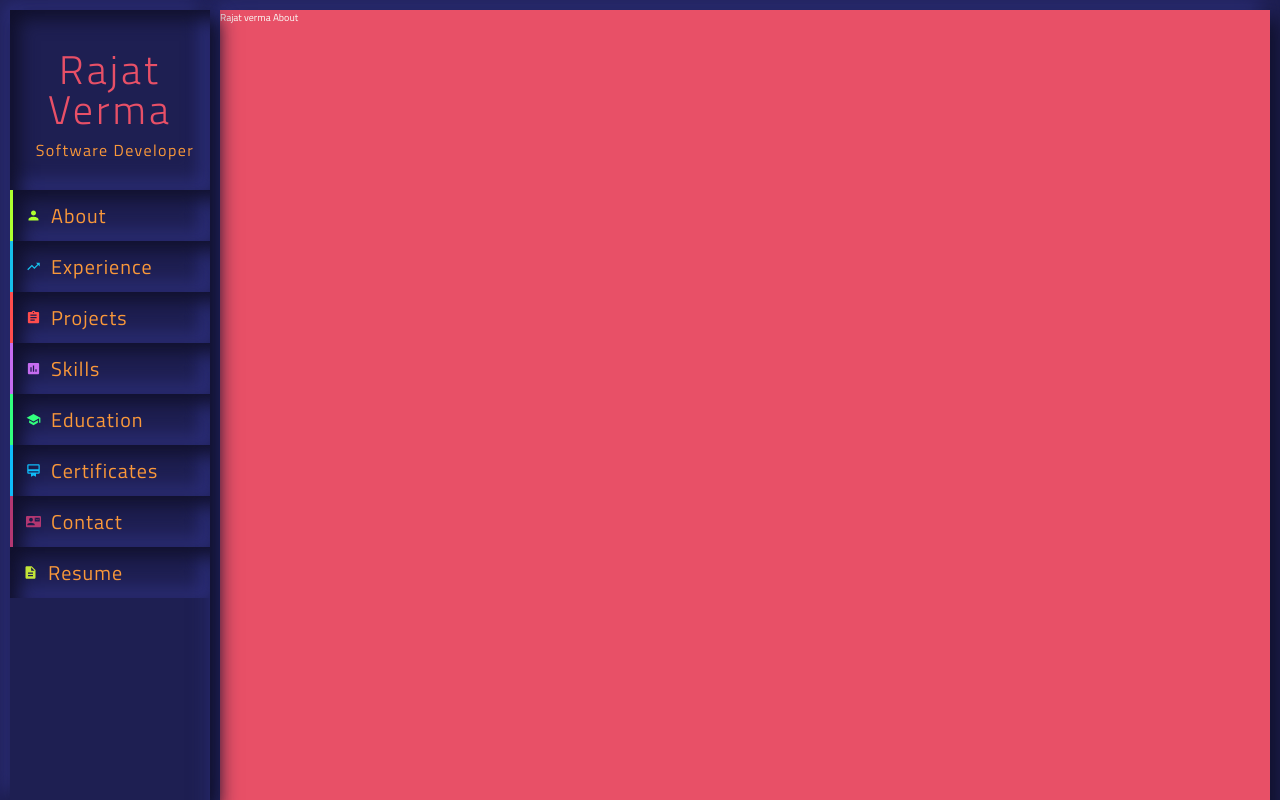
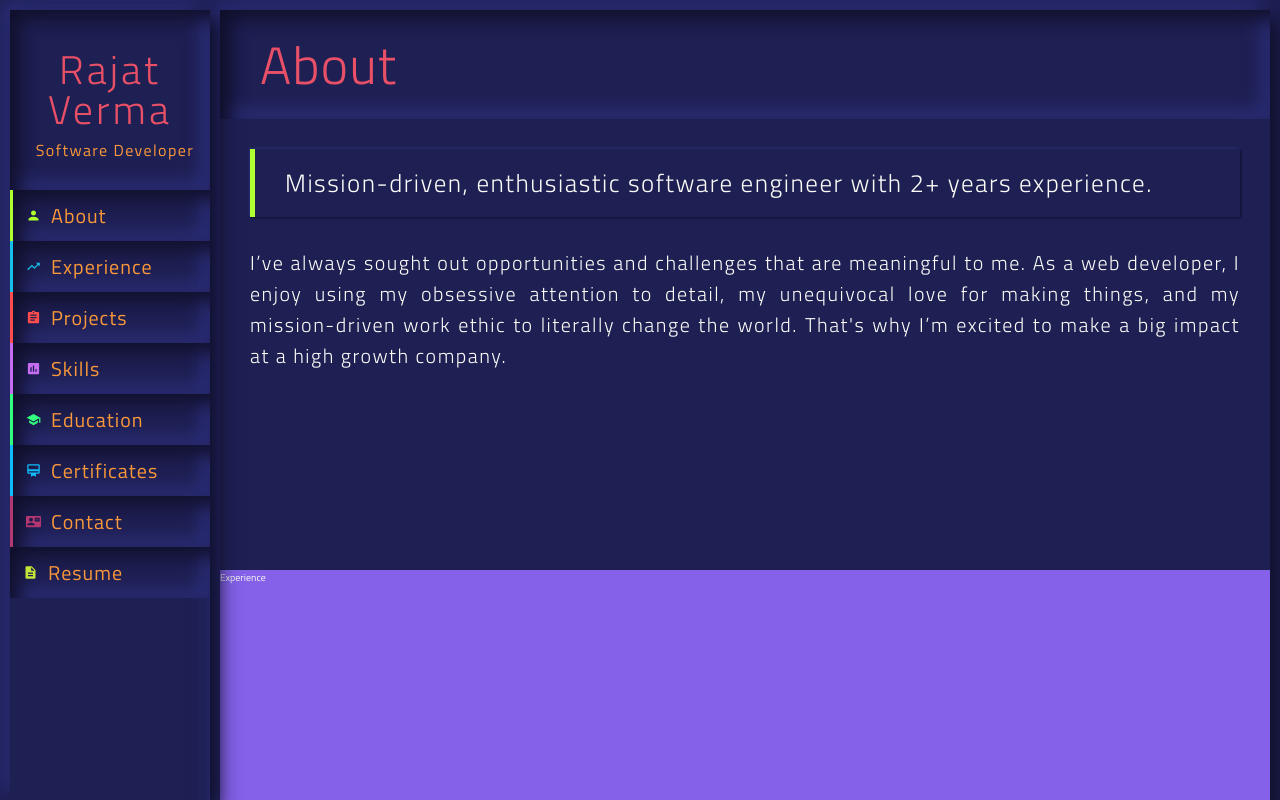
Before and after one commit to rajatgng/rajatgng.github.io, a React (Create React App) app: page / in a window 1280 px wide. Shown: the top 800 px of the page. Built offline with nearby package versions, Linux system fonts and the light colour scheme.

Commit message:
about section done

```diff
--- a/src/Theme.scss
+++ b/src/Theme.scss
@@ -8,7 +8,7 @@ $color-text-light-2: #fa983a;
 $color-text-light-3: #e85067;
 
 $color-icon-logo: #82589F;
-$color-icon-about: greenyellow;
+$color-icon-about: #adff2f;
 $color-icon-exp: #17c0eb;
 $color-icon-pro: #ff4d4d;
 $color-icon-skill: #c56cf0;
--- a/src/components/Content/About/About.scss
+++ b/src/components/Content/About/About.scss
@@ -1,4 +1,22 @@
-.about{
-  background-color: #e85067;
-  height: 200vh;
+@import "./src/Theme.scss";
+
+.about {
+  min-height: 70vh;
+
+  article {
+    padding: 3rem;
+
+    .subheading {
+      margin-bottom: 3rem;
+      border-left: .5rem solid $color-icon-about;
+      padding: 1.5rem 3rem;
+      box-shadow: 1px 1px 2px #10102b,
+      -1px -1px 2px #2c2e79;
+
+      p {
+        font-size: 2.5rem;
+      }
+    }
+  }
+
 }
--- a/src/components/Content/About/About.tsx
+++ b/src/components/Content/About/About.tsx
@@ -1,5 +1,6 @@
 import React, {FunctionComponent} from 'react';
 import './About.scss';
+import SectionHeader from "../../customs/SectionHeader/SectionHeader";
 
 interface OwnProps {
 }
@@ -10,7 +11,21 @@ const About: FunctionComponent<Props> = (props) => {
 
     return (
         <div className={'about'} id={'about'}>
-            Rajat verma About
+            <SectionHeader/>
+            <article>
+                <div className={'subheading'}>
+                    <p>
+                        Mission-driven, enthusiastic software engineer with 2+ years experience.
+                    </p>
+                </div>
+                <p>
+                    I’ve always sought out opportunities and challenges that are meaningful to me.
+                    As a web developer, I enjoy using my obsessive attention to detail, my unequivocal love for making
+                    things, and my mission-driven work ethic to literally change the world. That's why I’m excited to
+                    make a big impact at a high growth company.
+
+                </p>
+            </article>
         </div>
     );
 };
--- a/src/components/Home/Home.scss
+++ b/src/components/Home/Home.scss
@@ -1,6 +1,6 @@
 @import "src/Theme.scss";
 
-.home{
+.home {
   display: flex;
   color: $color-text-light-1;
   padding: 1rem;
@@ -10,4 +10,11 @@
     width: 15%;
     min-width: 20rem;
   }
+
+  p {
+    font-size: 2rem;
+    letter-spacing: .15rem;
+    text-align: justify;
+    font-weight: 300;
+  }
 }
--- /dev/null
+++ b/src/components/customs/SectionHeader/SectionHeader.scss
@@ -0,0 +1,18 @@
+@import "./src/Theme.scss";
+
+.section-header {
+  width: 100%;
+  text-decoration: none;
+  list-style: none;
+  box-shadow: inset 9px 9px 18px #10102b,
+  inset -9px -9px 18px #2c2e79;
+  transition: border-left .2s ease-out;
+  padding: 1.5rem 4rem;
+  font-size: 3.5rem;
+
+  h2 {
+    color: $color-text-light-3;
+    font-weight: 300;
+    letter-spacing: .1rem;
+  }
+}
--- /dev/null
+++ b/src/components/customs/SectionHeader/SectionHeader.tsx
@@ -0,0 +1,18 @@
+import React, {FunctionComponent} from 'react';
+import './SectionHeader.scss';
+
+interface OwnProps {
+}
+
+type Props = OwnProps;
+
+const SectionHeader: FunctionComponent<Props> = (props) => {
+
+    return (
+        <div className={'section-header'}>
+            <h2>About</h2>
+        </div>
+    );
+};
+
+export default SectionHeader;
```
